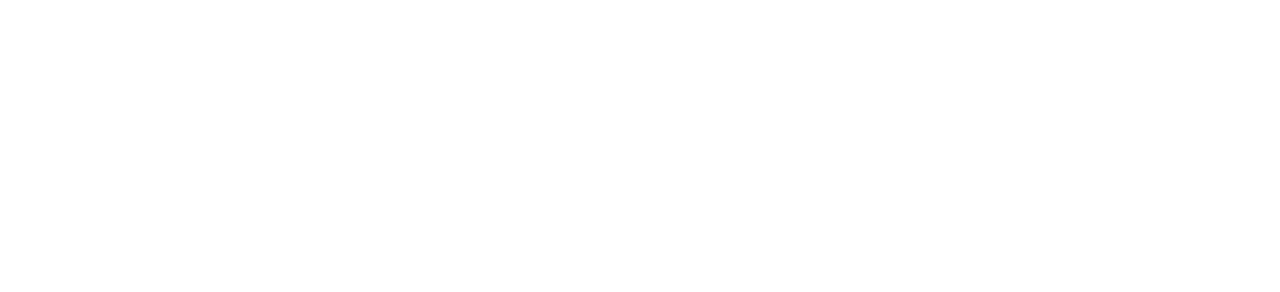
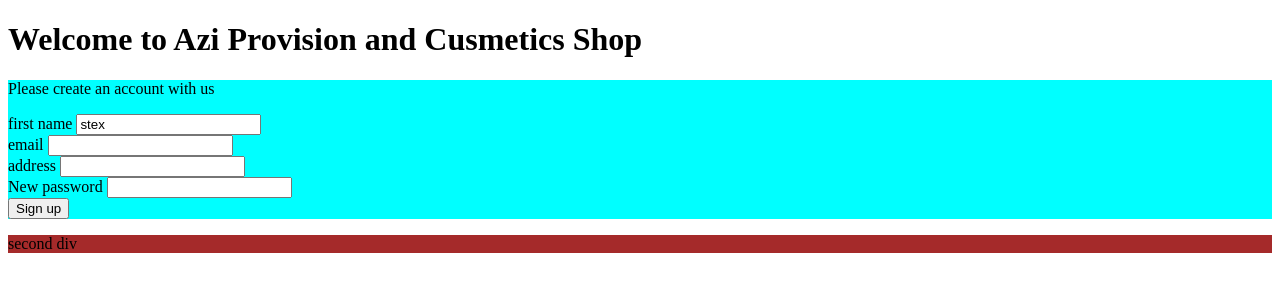
Before and after one commit to stephenpeter666/stephen, a plain HTML site: page index.html in a window 1280 px wide. Drawn offline with Linux system fonts and the light colour scheme.

Commit message:
initial commit on azi store

```diff
--- a/App.css
+++ b/App.css
@@ -1,4 +1,7 @@
-.p {
-    color:  black;
-    padding: 10px;
+div{
+    background-color: brown;
 }
+
+#firstdiv{
+    background-color: aqua;
+}
--- a/index.html
+++ b/index.html
@@ -1,54 +1,28 @@
-
-<!--
 <!DOCTYPE html>
 <html>
-<head>
-<title>code plateau 4.0</title>
-</head>
+    <head>
+        <title> Azi Shop</title>
+        <link rel="stylesheet" href="App.css">
+    </head>
+    <body>
+        <h1> Welcome to Azi Provision and Cusmetics Shop </h1>
+        <div id="firstdiv">
+            <p> Please create an account with us </p>
+            <form>
+                <label> first name </label>
+                <input type="text" placeholder="enter first name" value="stex"><br>
+                <label> email </label>
+                <input type="email"><br>
+                <label> address </label>
+                <input type="text"><br>
+                <label> New password</label>
+                <input type="password"><br>
+                <button> Sign up </button>
 
-<body>
-
-<h1 style="color: blueviolet;">block<span style="color: blue;" </hr>
-
-    <p>first class.</p>
-
-</body>
-</html> -->
-
-<!-- <!DOCTYPE html>
+            </form>
+        </div>
+        <div>
+            <p> second div</p>
+        </div>
+    </body>
 </html>
-<head>
-    <title> Azi shop </title>
-</head>
-
-<body>
-    <h1>Provisions and cosmetics</h1>
-    <p>App 1.0</p>
-
-</body>
-</html> -->
-
-<!-- <!DOCTYPE html>
-<html>
-<body>
-
-<h1> my first Heading</h1>
-
-<p>my fisrt paragraph</p>
-
-</body>
-</html> -->
-
-<!-- <!DOCTYPE html>
-<html>
-<body>
-
-<h1>My First Heading</h1>
-
-<p>My first paragraph.</p>
-
-</body>
-</html>
-
-
-<
```
Also changed, not shown: class.html (+4 -4 lines).
